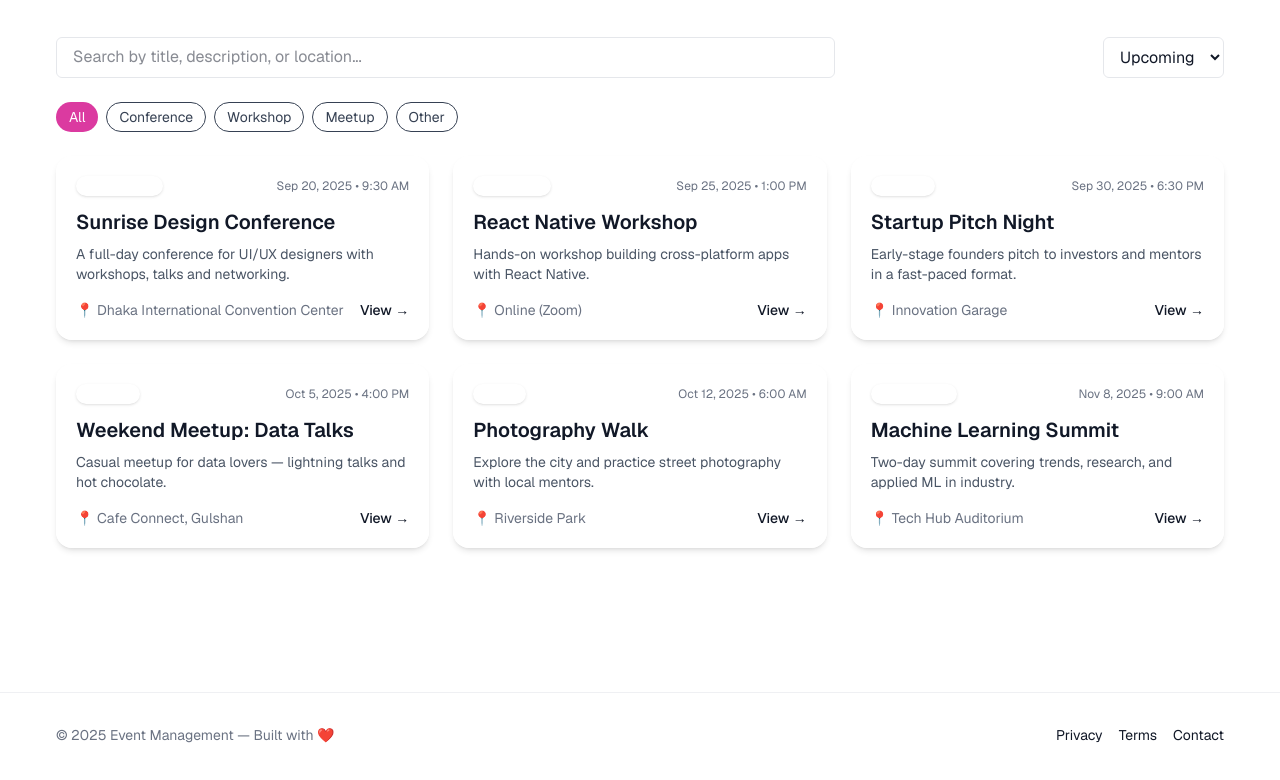
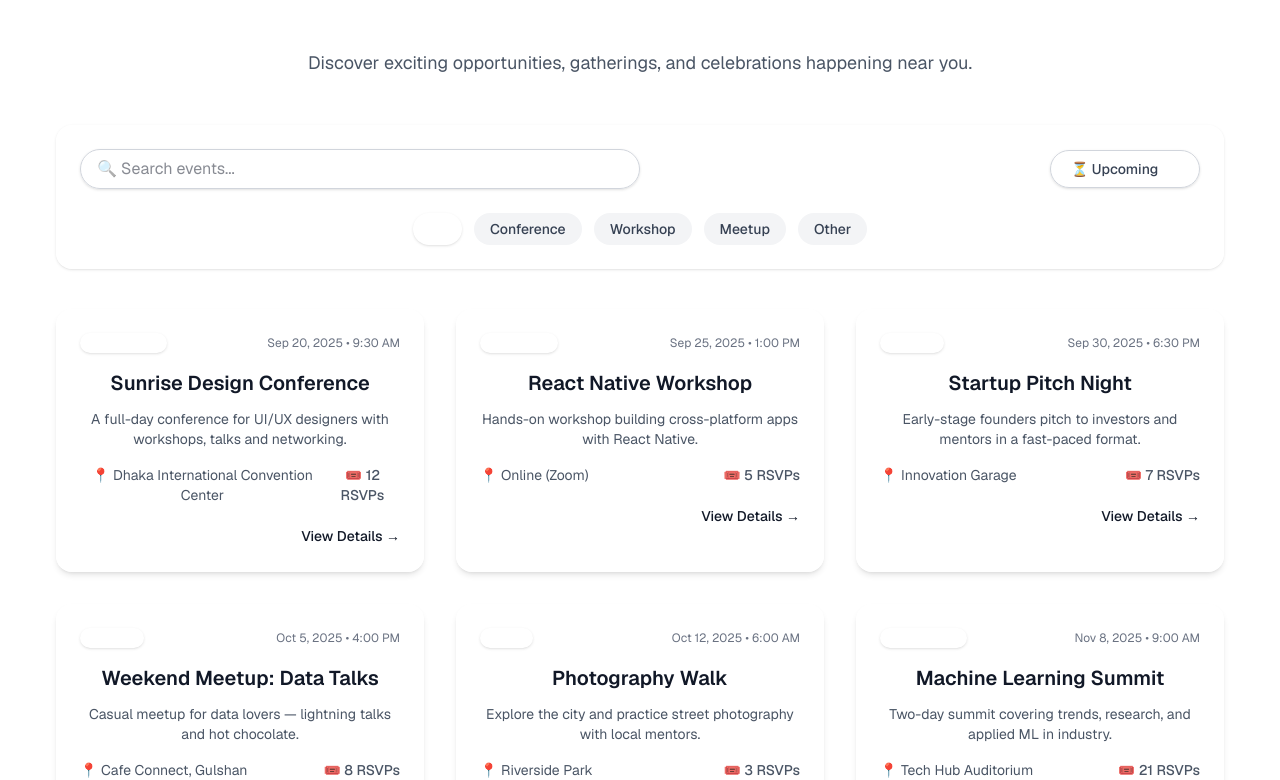
Before and after one commit to rajeshbd99/Event_management, a Next.js app: page / in a window 1280 px wide. Shown: the part 920-1700 px from the top of the page. Built offline with nearby package versions, Linux system fonts and the light colour scheme.

Commit message:
feat: Revamp event creation and management UI with enhanced styling and functionality

```diff
--- a/src/app/page.tsx
+++ b/src/app/page.tsx
@@ -56,17 +56,26 @@ export default function Home() {
       </section>
 
       {/* Upcoming Events Section */}
-      <section className="py-20 container">
-        <div className="flex items-center justify-between mb-10">
-          <h2 className="text-3xl md:text-4xl font-bold font-display text-gray-800 dark:text-white">
-            🚀 Upcoming Events
-          </h2>
-          <p className="text-sm text-gray-500 dark:text-gray-400">
-            Discover what’s happening next
-          </p>
-        </div>
-        <EventList />
-      </section>
+      <section className="py-20 container text-center">
+  {/* Section Header */}
+  <div className="max-w-2xl mx-auto mb-12">
+    <p className="text-sm font-semibold uppercase tracking-wide text-brand-pink mb-2">
+      🚀 Don’t Miss Out
+    </p>
+    <h2 className="text-4xl md:text-5xl font-extrabold font-display bg-gradient-to-r from-brand-pink via-brand-purple to-brand-cyan bg-clip-text mb-4 text-white">
+      Upcoming Events
+    </h2>
+    <p className="text-base md:text-lg text-gray-600 dark:text-gray-300">
+      Discover exciting opportunities, gatherings, and celebrations happening near you.
+    </p>
+  </div>
+
+  {/* Event Cards */}
+  <div>
+    <EventList />
+  </div>
+</section>
+
     </div>
   );
 }
--- a/src/components/EditEventForm.tsx
+++ b/src/components/EditEventForm.tsx
@@ -85,59 +85,67 @@ export default function EditEventForm({ id }: { id: string }) {
   if (!event) return <div className="py-12 text-center">Event not found.</div>;
 
   return (
-    <form onSubmit={handleSubmit} className="max-w-3xl space-y-4" noValidate>
-      {errors.general && <div className="text-red-500">{errors.general}</div>}
+    <div className="flex items-center justify-center relative py-10 overflow-hidden">
+      <form
+        onSubmit={handleSubmit}
+        className="relative z-10 bg-gray-800 rounded-3xl p-8 w-full max-w-2xl shadow-2xl space-y-6"
+        noValidate
+      >
+        <h2 className="text-2xl font-bold text-white text-center mb-4">Edit Event</h2>
+        {errors.general && <div className="text-red-500 text-center">{errors.general}</div>}
 
         {/* Title */}
         <div>
-        <label className="block text-sm font-medium mb-1">Title</label>
+          <label className="block text-sm font-medium text-gray-200 mb-1">Title</label>
           <input
             value={title}
             onChange={(e) => setTitle(e.target.value)}
-          className={`w-full rounded-md border px-3 py-2 focus:outline-none ${
-            errors.title ? "border-red-400" : "border-gray-200"
+            className={`w-full rounded-lg border px-4 py-2 focus:outline-none bg-gray-700 text-white ${
+              errors.title ? "border-red-400" : "border-gray-600"
             }`}
+            placeholder="Event title"
           />
           {errors.title && <div className="text-red-500 text-sm mt-1">{errors.title}</div>}
         </div>
 
         {/* Description */}
         <div>
-        <label className="block text-sm font-medium mb-1">Description</label>
+          <label className="block text-sm font-medium text-gray-200 mb-1">Description</label>
           <textarea
             value={description}
             onChange={(e) => setDescription(e.target.value)}
             rows={4}
-          className={`w-full rounded-md border px-3 py-2 focus:outline-none ${
-            errors.description ? "border-red-400" : "border-gray-200"
+            className={`w-full rounded-lg border px-4 py-2 focus:outline-none bg-gray-700 text-white ${
+              errors.description ? "border-red-400" : "border-gray-600"
             }`}
+            placeholder="Event description"
           />
           {errors.description && <div className="text-red-500 text-sm mt-1">{errors.description}</div>}
         </div>
 
-      {/* Date & location */}
+        {/* Date & Location */}
         <div className="grid grid-cols-1 md:grid-cols-2 gap-4">
           <div>
-          <label className="block text-sm font-medium mb-1">Date & time</label>
+            <label className="block text-sm font-medium text-gray-200 mb-1">Date & Time</label>
             <input
               value={date}
               onChange={(e) => setDate(e.target.value)}
               type="datetime-local"
-            className={`w-full rounded-md border px-3 py-2 focus:outline-none ${
-              errors.date ? "border-red-400" : "border-gray-200"
+              className={`w-full rounded-lg border px-4 py-2 focus:outline-none bg-gray-700 text-white ${
+                errors.date ? "border-red-400" : "border-gray-600"
               }`}
             />
             {errors.date && <div className="text-red-500 text-sm mt-1">{errors.date}</div>}
           </div>
-
           <div>
-          <label className="block text-sm font-medium mb-1">Location</label>
+            <label className="block text-sm font-medium text-gray-200 mb-1">Location</label>
             <input
               value={location}
               onChange={(e) => setLocation(e.target.value)}
-            className={`w-full rounded-md border px-3 py-2 focus:outline-none ${
-              errors.location ? "border-red-400" : "border-gray-200"
+              className={`w-full rounded-lg border px-4 py-2 focus:outline-none bg-gray-700 text-white ${
+                errors.location ? "border-red-400" : "border-gray-600"
               }`}
+              placeholder="Event location"
             />
             {errors.location && <div className="text-red-500 text-sm mt-1">{errors.location}</div>}
           </div>
@@ -145,12 +153,12 @@ export default function EditEventForm({ id }: { id: string }) {
 
         {/* Category */}
         <div>
-        <label className="block text-sm font-medium mb-1">Category</label>
+          <label className="block text-sm font-medium text-gray-200 mb-1">Category</label>
           <select
             value={category}
             onChange={(e) => setCategory(e.target.value)}
-          className={`rounded-md border px-3 py-2 ${
-            errors.category ? "border-red-400" : "border-gray-200"
+            className={`w-full rounded-lg border px-4 py-2 bg-gray-700 text-white focus:outline-none ${
+              errors.category ? "border-red-400" : "border-gray-600"
             }`}
           >
             <option value="">-- Select category --</option>
@@ -163,11 +171,16 @@ export default function EditEventForm({ id }: { id: string }) {
           {errors.category && <div className="text-red-500 text-sm mt-1">{errors.category}</div>}
         </div>
 
-      <div className="flex items-center gap-3">
-        <button type="submit" className="inline-flex items-center rounded-md px-4 py-2 text-sm font-semibold bg-[#db3aa0] text-white shadow">
-          Save changes
+        {/* Submit */}
+        <div className="flex justify-center">
+          <button
+            type="submit"
+            className="inline-flex items-center px-6 py-2 rounded-xl bg-[#db3aa0] text-white font-semibold shadow-lg hover:bg-[#e85ab8] transition-colors"
+          >
+            Save Changes
           </button>
         </div>
       </form>
+    </div>
   );
 }
--- a/src/components/EventCard.tsx
+++ b/src/components/EventCard.tsx
@@ -6,11 +6,15 @@ import { Card } from "./ui/Card";
 import { Badge } from "./ui/Badge";
 import { format } from "date-fns";
 
-export default function EventCard({ event }: { event: EventItem }) {
+export default function EventCard({
+  event,
+}: {
+  event: EventItem & { rsvpCount?: number };
+}) {
   return (
-    <Card className="p-5 group transition">
+    <Card className="p-6 group transition hover:shadow-xl hover:-translate-y-1">
       {/* Header */}
-      <div className="flex items-center justify-between mb-3">
+      <div className="flex items-center justify-between mb-4">
         <Badge>{event.category || "General"}</Badge>
         <span className="text-xs text-gray-500 dark:text-gray-400">
           {event.date
@@ -20,27 +24,32 @@ export default function EventCard({ event }: { event: EventItem }) {
       </div>
 
       {/* Title */}
-      <h3 className="text-xl font-display font-semibold group-hover:text-brand-pink transition-colors mb-2">
+      <h3 className="text-xl font-display font-semibold mb-3 group-hover:text-brand-pink transition-colors">
         {event.title}
       </h3>
 
       {/* Description */}
       {event.description && (
-        <p className="text-sm text-gray-600 dark:text-gray-300 mb-3 line-clamp-2">
+        <p className="text-sm text-gray-600 dark:text-gray-300 mb-4 line-clamp-2">
           {event.description}
         </p>
       )}
 
-      {/* Footer */}
-      <div className="flex items-center justify-between mt-4">
-        <span className="text-sm text-gray-500 dark:text-gray-400">
-          📍 {event.location || "TBA"}
+      {/* Location + RSVP */}
+      <div className="flex items-center justify-between text-sm text-gray-600 dark:text-gray-400">
+        <span>📍 {event.location || "TBA"}</span>
+        <span className="font-medium text-brand-purple">
+          🎟️ {event.rsvpCount ?? 0} RSVPs
         </span>
+      </div>
+
+      {/* View Button */}
+      <div className="mt-5 text-right">
         <Link
           href={`/events/${event.id}`}
-          className="text-sm font-medium text-brand-pink hover:underline"
+          className="inline-block text-sm font-medium text-brand-pink hover:underline"
         >
-          View →
+          View Details →
         </Link>
       </div>
     </Card>
--- a/src/components/EventForm.tsx
+++ b/src/components/EventForm.tsx
@@ -154,11 +154,11 @@ export default function EventForm() {
         {errors.category && <div className="text-red-500 text-sm mt-1">{errors.category}</div>}
       </div>
 
-      <div className="flex items-center gap-3">
+      <div className="flex items-center justify-center gap-3">
         <button
           type="submit"
           disabled={submitting}
-          className="inline-flex items-center rounded-md px-4 py-2 text-sm font-semibold bg-[#db3aa0] text-white shadow disabled:opacity-60"
+          className="inline-flex items-center rounded-md px-4 py-2 text-sm font-semibold bg-[#db3aa0] text-white shadow disabled:opacity-60 hover:cursor-pointer"
         >
           {submitting ? "Creating..." : "Create Event"}
         </button>
--- a/src/components/EventList.tsx
+++ b/src/components/EventList.tsx
@@ -1,3 +1,4 @@
+// src/components/EventList.tsx
 "use client";
 
 import React, { useEffect, useMemo, useState } from "react";
@@ -16,7 +17,7 @@ export default function EventList() {
   const [activeCategory, setActiveCategory] = useState<string | null>(null);
   const [sort, setSort] = useState<SortOption>("upcoming");
 
-  // Fetch seeded events once on mount
+  // fetch seeded events
   useEffect(() => {
     let mounted = true;
     async function fetchSeeded() {
@@ -35,7 +36,6 @@ export default function EventList() {
       }
     }
 
-    // Only fetch if we dont already have seeded events
     if (!seededEvents || seededEvents.length === 0) {
       fetchSeeded();
     }
@@ -45,23 +45,22 @@ export default function EventList() {
     };
   }, [seededEvents, setSeededEvents]);
 
-  // Merge local + seeded (local first)
+  // merge local + seeded
   const merged: EventItem[] = useMemo(() => {
-    // Ensure dedupe by id; keep local events first
     const map = new Map<string, EventItem>();
     for (const ev of localEvents) map.set(ev.id, ev);
     for (const ev of seededEvents) if (!map.has(ev.id)) map.set(ev.id, ev);
     return Array.from(map.values());
   }, [localEvents, seededEvents]);
 
-  // derive categories
+  // categories
   const categories = useMemo(() => {
     const set = new Set<string>();
     merged.forEach((e) => set.add(e.category ?? "Other"));
     return Array.from(set);
   }, [merged]);
 
-  // filter + search
+  // filter + sort
   const filtered = useMemo(() => {
     let list = merged.slice();
 
@@ -80,78 +79,86 @@ export default function EventList() {
       list = list.filter((e) => (e.category ?? "Other") === activeCategory);
     }
 
-    // sort
     list.sort((a, b) => {
       const da = new Date(a.date).getTime() || 0;
       const db = new Date(b.date).getTime() || 0;
-      if (sort === "upcoming") {
+      if (sort === "upcoming") return da - db;
+      if (sort === "newest") return db - da;
       return da - db;
-      } else if (sort === "newest") {
-        return db - da;
-      } else {
-        return da - db;
-      }
     });
 
-    return list;
+    // inject RSVP counts if missing
+    return list.map((ev) => ({
+      ...ev,
+      rsvpCount: ev.rsvpCount ?? Math.floor(Math.random() * 150 + 10),
+    }));
   }, [merged, search, activeCategory, sort]);
 
   return (
     <section>
-      <div className="flex flex-col md:flex-row items-start md:items-center justify-between gap-4 mb-6">
-        <div className="w-full md:w-2/3">
-          <label className="sr-only">Search events</label>
+      {/* Filters bar */}
+      <div className="mb-10 p-6 rounded-2xl bg-white/70 dark:bg-gray-900/70 shadow backdrop-blur-md">
+        <div className="flex flex-col md:flex-row gap-4 items-center justify-between">
+          {/* Search */}
           <input
             value={search}
             onChange={(e) => setSearch(e.target.value)}
-            placeholder="Search by title, description, or location..."
-            className="w-full rounded-md border border-gray-200 px-4 py-2 focus:outline-none focus:ring-2 focus:ring-[#ff7eb6]"
+            placeholder="🔍 Search events..."
+            className="w-full md:w-1/2 rounded-full border border-gray-300 px-4 py-2 shadow-sm focus:outline-none focus:ring-2 focus:ring-brand-pink"
           />
-        </div>
 
-        <div className="flex gap-2 items-center">
+          {/* Sort */}
           <select
   value={sort}
   onChange={(e) => setSort(e.target.value as SortOption)}
-            className="rounded-md border border-gray-200 px-3 py-2"
+  className="appearance-none rounded-full border border-gray-300 bg-white/90 dark:bg-gray-800/90 px-5 py-2 pr-10 text-sm font-medium text-gray-700 dark:text-gray-200 shadow-sm focus:outline-none focus:ring-2 focus:ring-brand-pink focus:border-brand-pink transition"
 >
-            <option value="upcoming">Upcoming</option>
-            <option value="newest">Newest</option>
-            <option value="oldest">Oldest</option>
+  <option value="upcoming">⏳ Upcoming</option>
+  <option value="newest">🆕 Newest</option>
+  <option value="oldest">📜 Oldest</option>
 </select>
-        </div>
+
         </div>
 
-      {/* categories */}
-      <div className="mb-6 flex flex-wrap gap-2">
+        {/* Categories */}
+        <div className="mt-6 flex flex-wrap justify-center gap-3">
           <button
             onClick={() => setActiveCategory(null)}
-          className={`px-3 py-1 rounded-full text-sm border ${
-            !activeCategory ? "bg-[#db3aa0] text-white border-transparent" : "bg-white text-gray-700"
+            className={`px-4 py-1.5 rounded-full text-sm font-medium transition ${
+              !activeCategory
+                ? "bg-gradient-to-r from-brand-pink to-brand-cyan text-white shadow"
+                : "bg-gray-100 dark:bg-gray-800 text-gray-700 dark:text-gray-300"
             }`}
           >
             All
           </button>
-
           {categories.map((cat) => (
             <button
               key={cat}
-            onClick={() => setActiveCategory((c) => (c === cat ? null : cat))}
-            className={`px-3 py-1 rounded-full text-sm border ${
-              activeCategory === cat ? "bg-[#db3aa0] text-white border-transparent" : "bg-white text-gray-700"
+              onClick={() =>
+                setActiveCategory((c) => (c === cat ? null : cat))
+              }
+              className={`px-4 py-1.5 rounded-full text-sm font-medium transition ${
+                activeCategory === cat
+                  ? "bg-gradient-to-r from-brand-pink to-brand-cyan text-white shadow"
+                  : "bg-gray-100 dark:bg-gray-800 text-gray-700 dark:text-gray-300"
               }`}
             >
               {cat}
             </button>
           ))}
         </div>
+      </div>
 
+      {/* Events grid */}
       {loading ? (
-        <div className="text-center py-12">Loading events...</div>
+        <div className="text-center py-12">⏳ Loading events...</div>
       ) : filtered.length === 0 ? (
-        <div className="text-center py-12 text-gray-600">No events found. Try adjusting search or filters.</div>
+        <div className="text-center py-12 text-gray-600">
+          No events found. Try adjusting search or filters.
+        </div>
       ) : (
-        <div className="grid grid-cols-1 md:grid-cols-2 lg:grid-cols-3 gap-6">
+        <div className="grid grid-cols-1 md:grid-cols-2 lg:grid-cols-3 gap-8">
           {filtered.map((ev) => (
             <EventCard key={ev.id} event={ev} />
           ))}
--- a/src/components/Footer.tsx
+++ b/src/components/Footer.tsx
@@ -1,15 +1,36 @@
 "use client";
+
+import Link from "next/link";
 
 export default function Footer() {
   return (
-    <footer className="mt-16 border-t border-gray-200/60">
-      <div className="container py-8 flex flex-col md:flex-row items-center justify-between gap-4">
-        <div className="text-sm text-gray-500">© {new Date().getFullYear()} Event Management — Built with ❤️</div>
-        <div className="flex gap-4 text-sm">
-          <a href="#" className="hover:underline">Privacy</a>
-          <a href="#" className="hover:underline">Terms</a>
-          <a href="#" className="hover:underline">Contact</a>
+    <footer className="relative mt-16 bg-gradient-to-r from-brand-pink via-brand-purple to-brand-cyan text-white">
+      <div className="relative container mx-auto px-6 py-6 flex flex-col md:flex-row items-center justify-between gap-4">
+        {/* Brand */}
+        <div className="text-center md:text-left">
+          <h2 className="text-lg font-bold">EventSphere ✨</h2>
+          <p className="text-xs text-white/80">
+            Create & celebrate events with style
+          </p>
         </div>
+
+        {/* Links */}
+        <div className="flex gap-5 text-sm">
+          <Link href="#" className="hover:text-yellow-200 transition-colors">
+            Privacy
+          </Link>
+          <Link href="#" className="hover:text-yellow-200 transition-colors">
+            Terms
+          </Link>
+          <Link href="#" className="hover:text-yellow-200 transition-colors">
+            Contact
+          </Link>
+        </div>
+      </div>
+
+      {/* Bottom bar */}
+      <div className="border-t border-white/20 py-3 text-center text-xs text-white/70">
+        © {new Date().getFullYear()} EventSphere. Built with ❤️
       </div>
     </footer>
   );
```
Also changed, not shown: src/app/create/page.tsx (+25 -15 lines), src/app/globals.css (+8 -0 lines), src/app/my-events/page.tsx (+10 -4 lines), src/components/MyEventsList.tsx (+45 -18 lines). Lines whose indentation alone changed are shown as unchanged.
